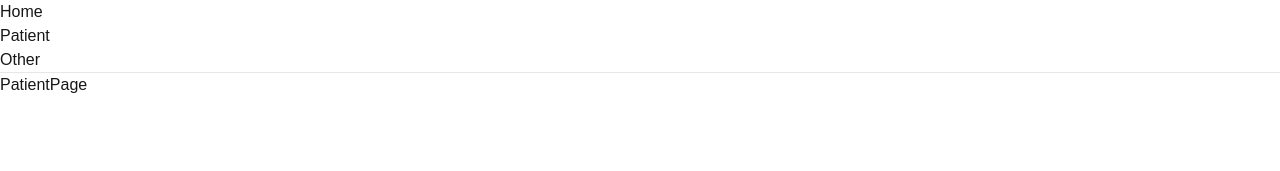
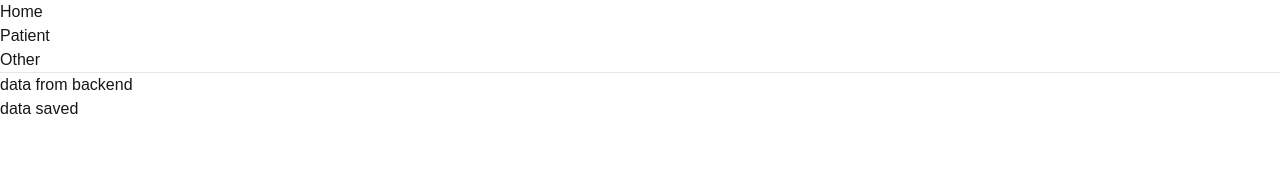
Before and after one commit to andrewlin27/NICE, a Next.js app in the folder frontend-backend/: page /patient in a window 1280 px wide. Shown: the top 171 px of the page. Built offline with nearby package versions, Linux system fonts and the light colour scheme.

Commit message:
post request and client component

```diff
--- /dev/null
+++ b/frontend-backend/src/app/api/exampleEndpoint/route.ts
@@ -0,0 +1,21 @@
+import { NextResponse } from "next/server";
+
+// http://localhost:3000/api/exampleEndpoint
+export async function GET() {
+    // retrieve data from db
+
+    return NextResponse.json({ message: 'data from backend' });
+}
+
+// http://localhost:3000/api/exampleEndpoint
+export async function POST(request: Request) {
+    const body = await request.json();
+
+    // save data to db
+
+    return NextResponse.json({
+        message: 'data saved',
+        data: body,
+        status:200
+    });
+}
--- a/frontend-backend/src/app/patient/page.tsx
+++ b/frontend-backend/src/app/patient/page.tsx
@@ -1,9 +1,41 @@
 import React from 'react'
 
-const PatientPage = () => {
-  return (
-    <div>PatientPage</div>
-  )
+const PatientPage = async () => {
+
+    async function getPatient() {
+        // these endpoints will be called in server-side
+        const response = await fetch('http://localhost:3000/api/exampleEndpoint', {
+            method:"GET",
+        });
+        return response.json()
+    }
+
+    async function postPatient(data: any) {
+        const response = await fetch('http://localhost:3000/api/exampleEndpoint', {
+            method:"POST",
+            headers: {
+                'Content-Type': 'application/json'
+            },
+            body: JSON.stringify(data),
+        });
+        return await response.json()
+    }
+
+
+    const responseData = await getPatient();
+
+    const postData = {
+        name: "John Doe",
+        age: 30,
+    }
+    const postResponse = await postPatient(postData);
+
+    return (
+        <div>
+            <p>{responseData.message}</p>
+            <p>{postResponse.message}</p>
+        </div>
+    )
 }
 
 export default PatientPage
```
Also changed, not shown: frontend-backend/src/app/home/page.tsx (+7 -3 lines), frontend-backend/src/components/Button.tsx (added, +22 -0 lines).
